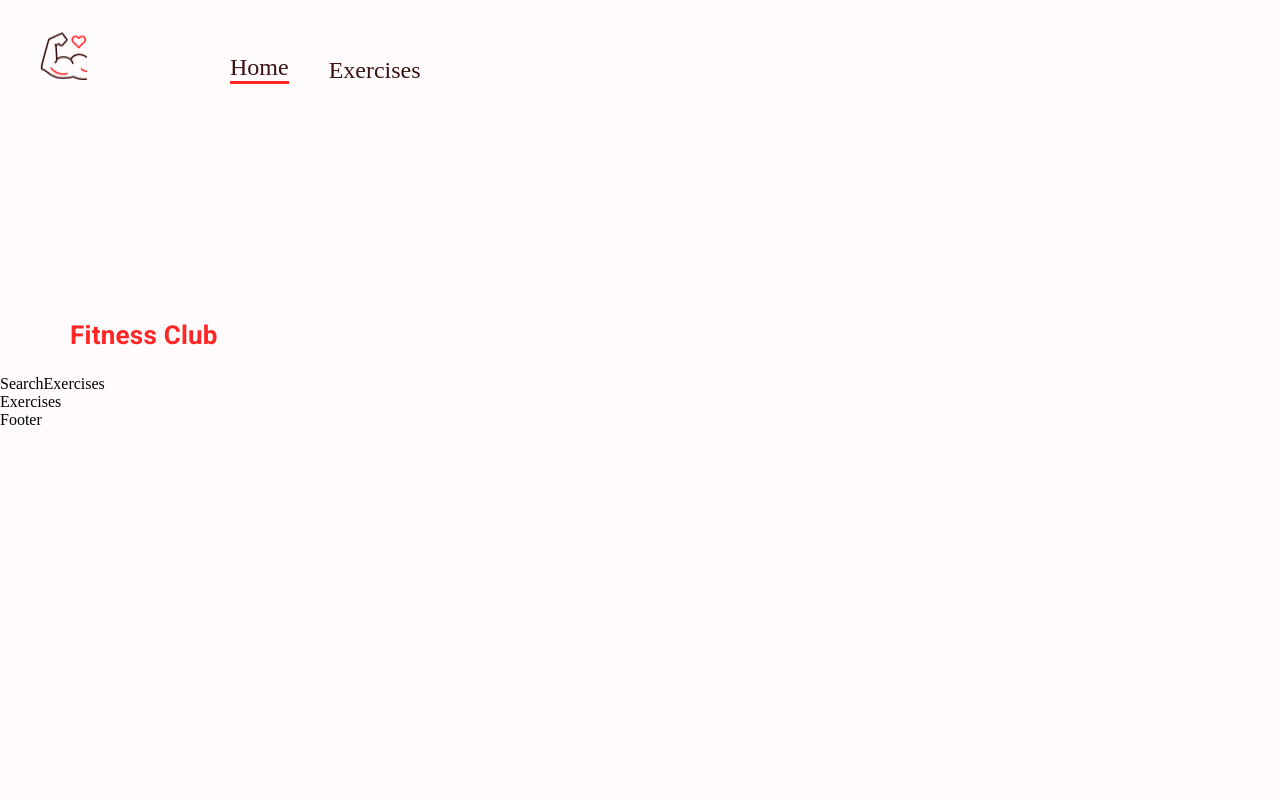
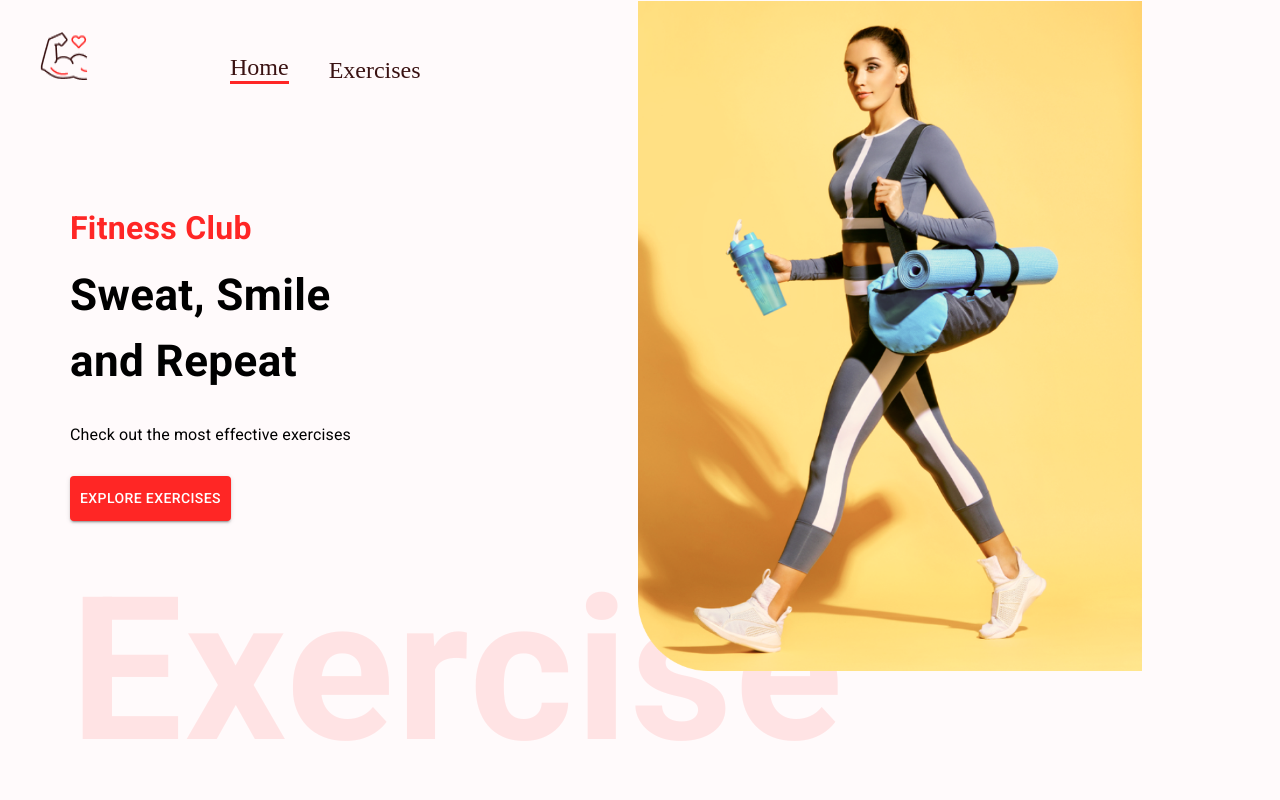
Before and after one commit to Chandrasura25/exercise-app, a React (Create React App) app: page / in a window 1280 px wide. Shown: the top 800 px of the page. Built offline with nearby package versions, Linux system fonts and the light colour scheme.

Commit message:
on search exercises

```diff
--- a/src/App.css
+++ b/src/App.css
@@ -1,13 +1,12 @@
 body {
-  font-family: 'Josefin Sans';
-  background-color: #FFFAFB;
+  font-family: "Josefin Sans";
+  background-color: #fffafb;
 }
 
 * {
   padding: 0px;
   margin: 0px;
   box-sizing: border-box;
-
 }
 
 ::-webkit-scrollbar {
@@ -23,7 +22,7 @@ body {
   display: flex;
   justify-content: center;
   align-items: center;
-  color: #FF2625;
+  color: #ff2625;
   font-size: 25px;
   border-radius: 4px;
   position: absolute;
@@ -52,22 +51,27 @@ body {
   width: 729px;
   height: 742px;
 }
-
 .hero-banner-img {
   position: absolute;
-  right: 40px;
-  top: 0px;
+  right:40px;
+  top: 0;
   width: 700px;
-  height: 900px;
-  margin-top: -330px;
-
+  height: 670px;
+  margin-top: -183px;
 }
-
+.hero-banner-img img {
+  position: absolute;
+  width: 100%;
+  height: 100%;
+  top: 0;
+  left: 0;
+  object-fit: contain;
+}
 .exercise-card {
   width: 400px;
   height: 445px;
   background: #fff;
-  border-top: 4px solid #FF2625;
+  border-top: 4px solid #ff2625;
   border-bottom-left-radius: 20px;
   text-decoration: none;
   display: flex;
@@ -93,8 +97,8 @@ body {
 }
 
 .search-btn:hover {
-  color: #FF2625 !important;
-  border: 1px solid #FF2625 !important;
+  color: #ff2625 !important;
+  border: 1px solid #ff2625 !important;
 }
 
 .exercise-video {
@@ -106,12 +110,11 @@ body {
   text-decoration: none;
 }
 
-@media screen and (max-width:1200px) {
+@media screen and (max-width: 1200px) {
   .detail-image {
     width: 300px;
     height: 300px;
   }
-
 
   .react-horizontal-scrolling-menu--scroll-container {
     width: 500px;
@@ -134,10 +137,9 @@ body {
     width: 320px;
     height: 300px;
   }
-
 }
 
-@media screen and (max-width:400px) {
+@media screen and (max-width: 400px) {
   .exercise-card {
     width: 280px;
   }
--- a/src/components/HeroBanner.js
+++ b/src/components/HeroBanner.js
@@ -1,10 +1,20 @@
-import { Box, Typography } from '@mui/material'
+import { Box, Button, Typography } from '@mui/material'
 import React from 'react'
-
+import HeroBannerImage from '../assets/images/banner.png'
 const HeroBanner = () => {
   return (
-    <Box sx={{mt:{lg:'212px',xs:'70px'},ml:{sm:'50px'}}} position='relative' p='20px'>
-        <Typography color='#ff2625' fontWeight='600' fontSize='26px'>Fitness Club</Typography>
+    <Box sx={{mt:{lg:'100px',xs:'70px'},ml:{sm:'50px'}}} position='relative' p='20px'>
+        <Typography color='#ff2625' fontWeight='600' fontSize='32px'>Fitness Club</Typography>
+        <Typography fontWeight={700} sx={{fontSize:{lg:'44px',xs:'40px'}}}mb='23px' mt='10px'>
+          Sweat, Smile <br/> and Repeat
+        </Typography>
+        <Typography fontSoze='22px' lineHeight='35px' mb={3}>
+         Check out the most effective exercises
+        </Typography>
+        <Button variant='contained' color='error' href='#exercises' sx={{backgroundColor:'#ff2625',padding:'10px'}}>Explore Exercises</Button>
+        <Typography fontWeight={600} color='#ff2625' fontSize='200px' sx={{opacity:0.1,display:{lg:'block',xs:'none'}}}>Exercise</Typography>
+        <div className='hero-banner-img'>
+        <img src={HeroBannerImage} alt='banner'/></div>
     </Box>
   )
 }
--- a/src/components/SearchExercises.js
+++ b/src/components/SearchExercises.js
@@ -1,8 +1,16 @@
+import { Box, Stack, TextField, Typography } from '@mui/material'
 import React from 'react'
 
 const SearchExercises = () => {
   return (
-    <div>SearchExercises</div>
+    <Stack alignItems='ceneter' mt='37px' p='20px' justifyContent='center'>
+      <Typography fontWeight={700} mb='50px' textAlign='center' sx={{ fontSize: { lg: '44px', xs: '30px' } }}>
+        Awesome Exercises You <br /> Should Know
+      </Typography>
+      <Box position='relative' mb='72px'>
+        <TextField sx={{ input: { fontWeight: '700', border: 'none', borderRadius: '4px' }, width: { lg: '1170px', xs: '350px' }, backgroundColor: '#fff', borderRadius: '40px' }} height='76px' value='' onChange={(e) => { }} placeholder='Search Exercises' type='text' />
+      </Box>
+    </Stack>
   )
 }
 
```
